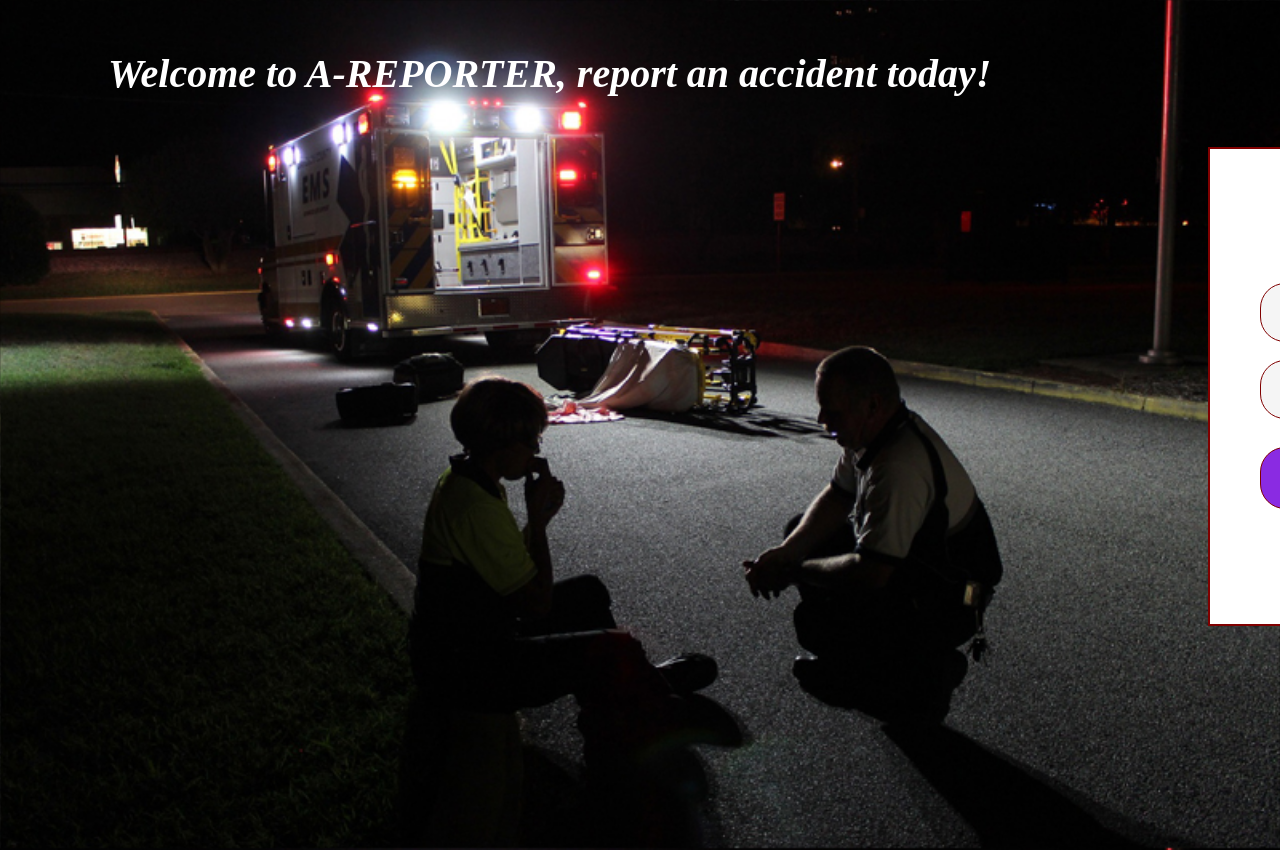
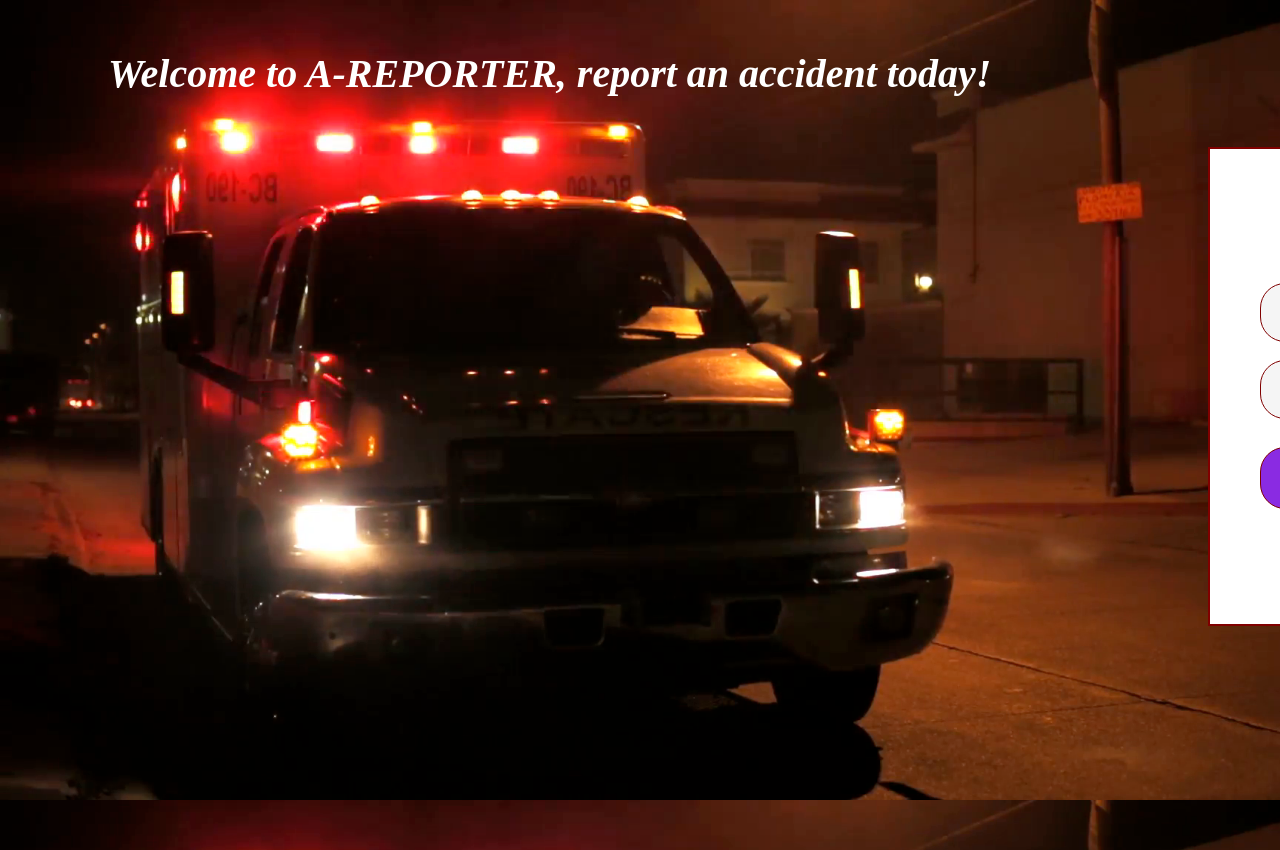
Before and after one commit to Peace-Apple/AReporter, a PHP site: page / in a window 1280 px wide; the page is wider, and only the part inside the window is pictured. Run offline with PHP 8.4, Linux system fonts and the light colour scheme.

Commit message:
Modify styling

```diff
--- a/assets/style.css
+++ b/assets/style.css
@@ -11,7 +11,7 @@ html, body {
 
 /* Style auth forms */
 .auth {
-  background: url('images/amb4.jpg');
+  background: url('images/amb3.png');
   background-size: cover;
 }
 .auth h3 {
```
Also changed, not shown: assets/images/amb2.jpg (deleted), assets/images/amb4.jpg (deleted).
